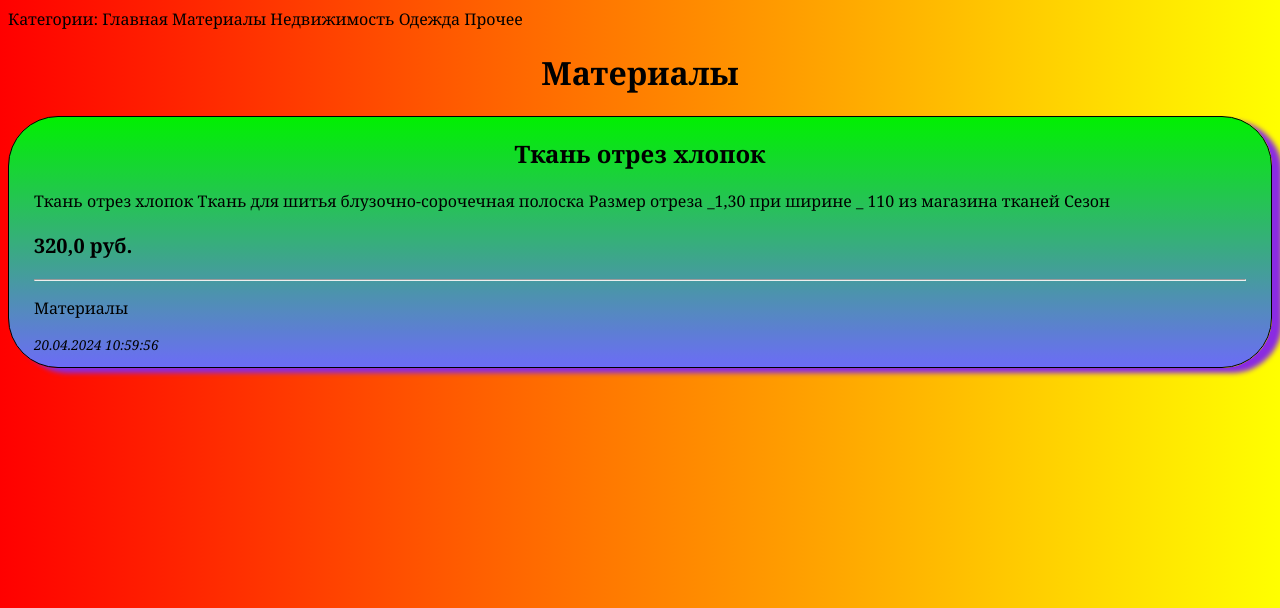
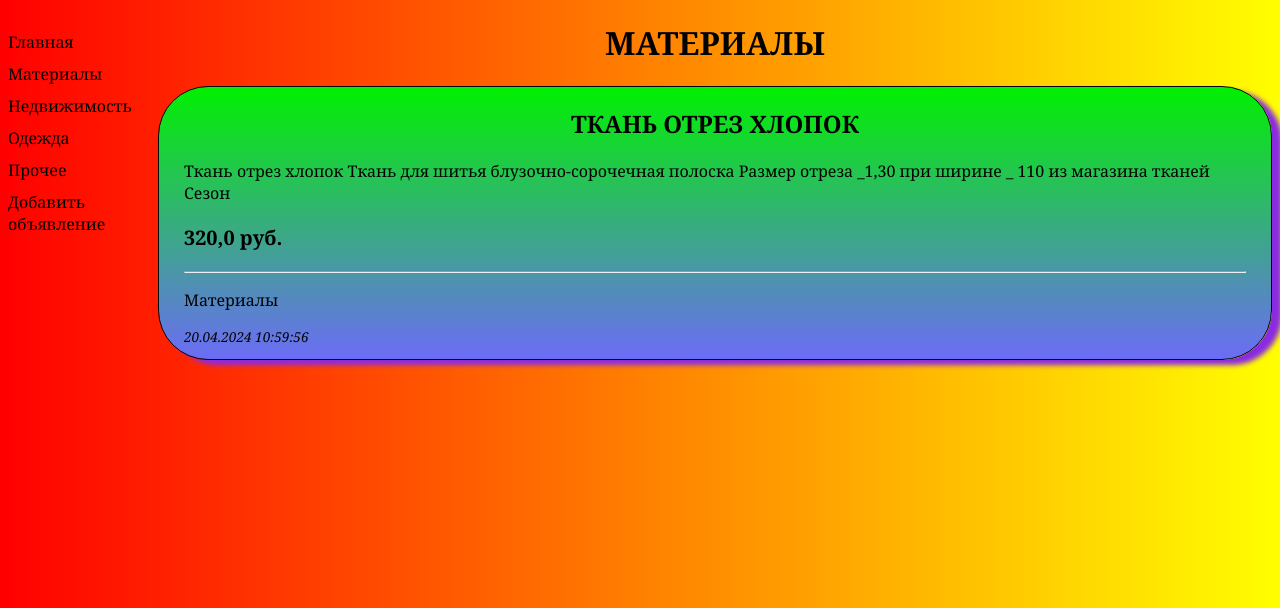
Before and after one commit to your8god/Django_board, a Django app: page /bboard/rublic/3/ in a window 1280 px wide. Shown: the top 608 px of the page. Run offline with Django 4.2, Linux system fonts and the light colour scheme; data comes from the database, SQL or seed files in the repository; both versions use the stored data as it was after the commit.

Commit message:
1 chpter book is ready

```diff
--- /dev/null
+++ b/sampletest/myapp/static/myapp/div_style.css
@@ -0,0 +1,41 @@
+div {
+    background: linear-gradient(to top, rgb(108, 108, 246), rgb(1, 240, 1));
+    border: 1px solid black;
+    margin-top: 10px;
+    margin-left: 150px;
+    box-shadow: 10px 5px 5px blueviolet;
+    padding: 0 25px;
+    border-radius: 50px;
+}
+h1, h2 {
+    text-align: center;
+    text-transform: uppercase;
+}
+a {
+    text-decoration: none;
+    color: black;
+    transition: color 0.5s ease-in-out;
+}
+a:hover {
+    color:antiquewhite;
+}
+body {
+    background: linear-gradient(to right, red, yellow);
+    font-family: Georgia, 'Times New Roman', Times, serif;
+}
+p.price {
+    transition: all 0.5s;
+    font-size: 125%
+}
+p:hover.price {
+    font-size: 150%;
+    color:antiquewhite;
+}
+nav {
+    width: 150px;
+    float: left;
+}
+nav a {
+    display: block;
+    margin:  10px 0px;
+}
--- /dev/null
+++ b/sampletest/myapp/templates/layout/basic.html
@@ -0,0 +1,31 @@
+{% load static %}
+
+<!DOCTYPE html>
+<html>
+<head>
+    <meta charset="UTF-8">
+    <title>{% block title %}Категория: {{c_rublic.name}}{% endblock %}</title>
+    <link type="text/css" rel="stylesheet" href="{% static 'myapp/div_style.css' %}">
+</head>
+<body>
+    <nav>
+        <a href="{% url 'myapp:main' %}">Главная</a>
+        {% for i in rublics %}
+        <a href="{% url 'myapp:rublic_page' i.pk %}">{{i.name}}</a>
+        {% endfor %}
+        <a href="{% url 'myapp:add' %}">Добавить объявление</a>
+    </nav>
+    <h1>{% block title_2 %}{% endblock %}</h1>
+
+    {% for i in items %}
+    <div>
+        <h2><b><a href="{% url 'myapp:index_page' i.id %}">{{i.title}}</a></b></h2>
+        <p>{{i.content}}</p>
+        <p class="price"><b>{{i.price}} руб.</b></p>
+        <hr>
+        <p><a href="{% url 'myapp:rublic_page' i.rublic.pk %}">{{i.rublic.name}}</a></p>
+        <p style="font-size: 85%; font-style: italic;">{{i.published|date:"d.m.Y H:i:s"}}</p>
+    </div>
+    {% endfor %}
+</body>
+</html>
--- a/sampletest/myapp/templates/myapp/rublic_page.html
+++ b/sampletest/myapp/templates/myapp/rublic_page.html
@@ -1,51 +1,4 @@
-<!DOCTYPE html>
-<html>
-<head>
-    <meta charset="UTF-8">
-    <title>Категория: {{c_rublic.name}}</title>
-    <style>
-        div {
-            background: linear-gradient(to top, rgb(108, 108, 246), rgb(1, 240, 1));
-            border: 1px solid black;
-            margin-top: 10px;
-            box-shadow: 10px 5px 5px blueviolet;
-            padding: 0 25px;
-            border-radius: 50px;
-        }
-        h1, h2 {
-            text-align: center;
-        }
-        a {
-            text-decoration: none;
-            color: black;
-        }
-        a:hover {
-            color:antiquewhite;
-        }
-        body {
-            background: linear-gradient(to right, red, yellow);
-            font-family: Georgia, 'Times New Roman', Times, serif;
-        }
-    </style>
-</head>
-<body>
-    <span>Категории: </span>
-    <a href="{% url 'myapp:main' %}">Главная</a>
-    {% for i in rublics %}
-    <a href="{% url 'myapp:rublic_page' i.pk %}">{{i.name}}</a>
-    {% endfor %}
+{% extends 'layout/basic.html' %}
 
-    <h1>{{c_rublic.name}}</h1>
-
-    {% for i in items %}
-    <div>
-        <h2><b><a href="{% url 'myapp:index_page' i.id %}">{{i.title}}</a></b></h2>
-        <p>{{i.content}}</p>
-        <p style="font-size: 125%;"><b>{{i.price}} руб.</b></p>
-        <hr>
-        <p><a href="{% url 'myapp:rublic_page' i.rublic.pk %}">{{i.rublic.name}}</a></p>
-        <p style="font-size: 85%; font-style: italic;">{{i.published|date:"d.m.Y H:i:s"}}</p>
-    </div>
-    {% endfor %}
-</body>
-</html>
+{% block title %}Категория: {{c_rublic.name}}{% endblock %}
+{% block title_2 %}{{c_rublic.name}}{% endblock %}
--- a/sampletest/myapp/urls.py
+++ b/sampletest/myapp/urls.py
@@ -7,4 +7,5 @@ urlpatterns = [
     path('', views.index, name='main'),
     path('item/<int:board_id>/', views.index_page, name='index_page'),
     path('rublic/<int:rublic_id>/', views.rublic_page, name='rublic_page'),
+    path('add/', views.BbCreateView.as_view(), name='add'),
 ]
--- a/sampletest/myapp/views.py
+++ b/sampletest/myapp/views.py
@@ -1,19 +1,35 @@
 from django.shortcuts import render, get_object_or_404
-from django.http import HttpResponse
+from django.views.generic.edit import CreateView
+from django.urls import reverse_lazy
 
 from .models import Bb, Rublic
+from .forms import BbForm
+
 
 def index(request):
     items = Bb.objects.all()
     rublics = Rublic.objects.all()
-    return render(request, 'myapp/index.html', {'bb':items, 'rublics': rublics})
+    return render(request, 'myapp/index.html', {'items':items, 'rublics': rublics})
+
 
 def index_page(request, board_id):
     res = get_object_or_404(Bb, pk=board_id)
     return render(request, 'myapp/index_page.html', {'item':res, 'rublics': Rublic.objects.all()})
+
 
 def rublic_page(request, rublic_id):
     cur_rublic = get_object_or_404(Rublic, pk=rublic_id)
     items = Bb.objects.filter(rublic=cur_rublic)
     rublics = Rublic.objects.all()
     return render(request, 'myapp/rublic_page.html', {'c_rublic':cur_rublic, 'items':items, 'rublics':rublics})
+
+
+class BbCreateView(CreateView):
+    template_name = 'myapp/create.html'
+    form_class = BbForm
+    success_url = reverse_lazy('myapp:main')
+
+    def get_context_data(self, **kwargs):
+        context = super().get_context_data(**kwargs)
+        context['rublics'] = Rublic.objects.all()
+        return context
```
Also changed, not shown: sampletest/myapp/forms.py (added, +9 -0 lines), sampletest/myapp/templates/myapp/create.html (added, +16 -0 lines), sampletest/myapp/templates/myapp/div_style.css (deleted, +0 -18 lines), sampletest/myapp/templates/myapp/index.html (+4 -48 lines), sampletest/myapp/templates/myapp/index_page.html (+10 -1 lines), sampletest/db.sqlite3.
